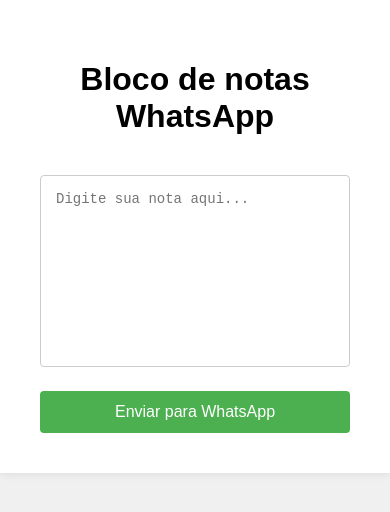
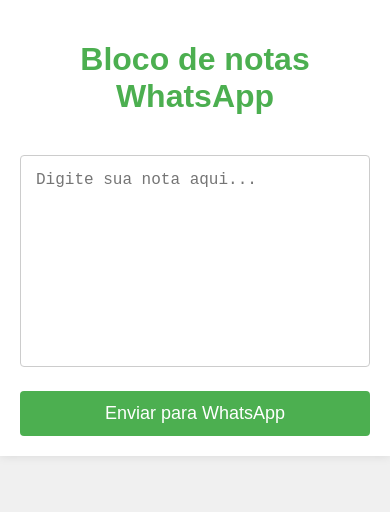
Before and after one commit to aajunior43/Meu-bloco-de-notas, a plain HTML site: page index.html in a window 390 px wide. Drawn offline with Linux system fonts and the light colour scheme.

Commit message:
Update index.html

```diff
--- a/index.html
+++ b/index.html
@@ -4,6 +4,7 @@
     <title>Bloco de notas WhatsApp</title>
     <meta charset="UTF-8">
     <meta name="viewport" content="width=device-width, initial-scale=1">
+    <meta name="description" content="Um bloco de notas simples que permite enviar notas para o WhatsApp.">
     <style>
       body {
         font-family: Arial, sans-serif;
@@ -21,6 +22,7 @@
       h1 {
         text-align: center;
         margin-bottom: 40px;
+        color: #4CAF50;
       }
       textarea {
         width: 100%;
@@ -28,23 +30,28 @@
         padding: 15px;
         border: 1px solid #ccc;
         border-radius: 4px;
-        font-size: 14px;
+        font-size: 16px;
         resize: none;
+        margin-bottom: 20px;
       }
       .button {
         display: block;
         width: 100%;
-        margin-top: 20px;
         padding: 12px;
         background-color: #4CAF50;
         border: none;
         border-radius: 4px;
         color: white;
-        font-size: 16px;
+        font-size: 18px;
         cursor: pointer;
       }
       .button:hover {
         background-color: #45a049;
+      }
+      @media (max-width: 600px) {
+        .container {
+          padding: 20px;
+        }
       }
     </style>
   </head>
```
